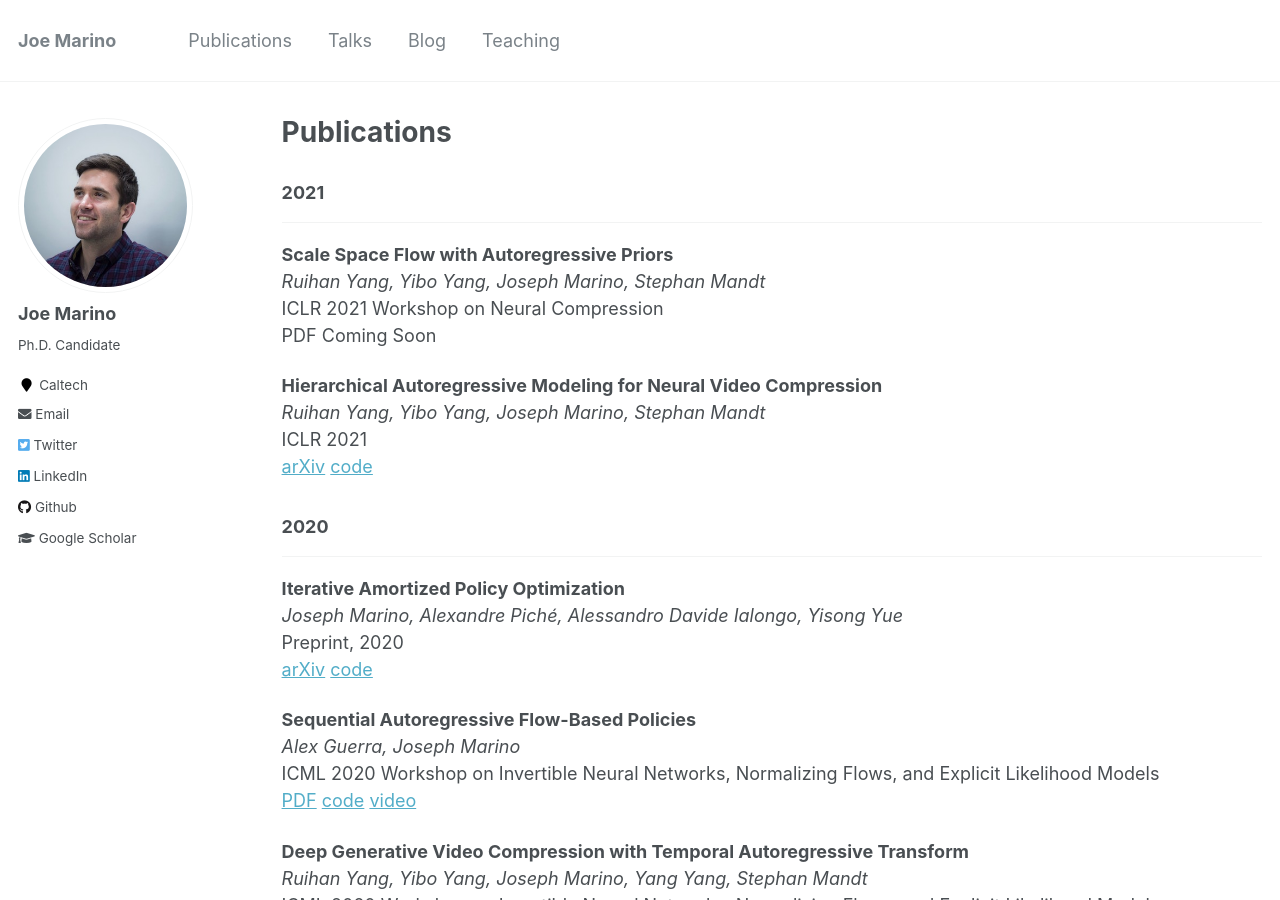
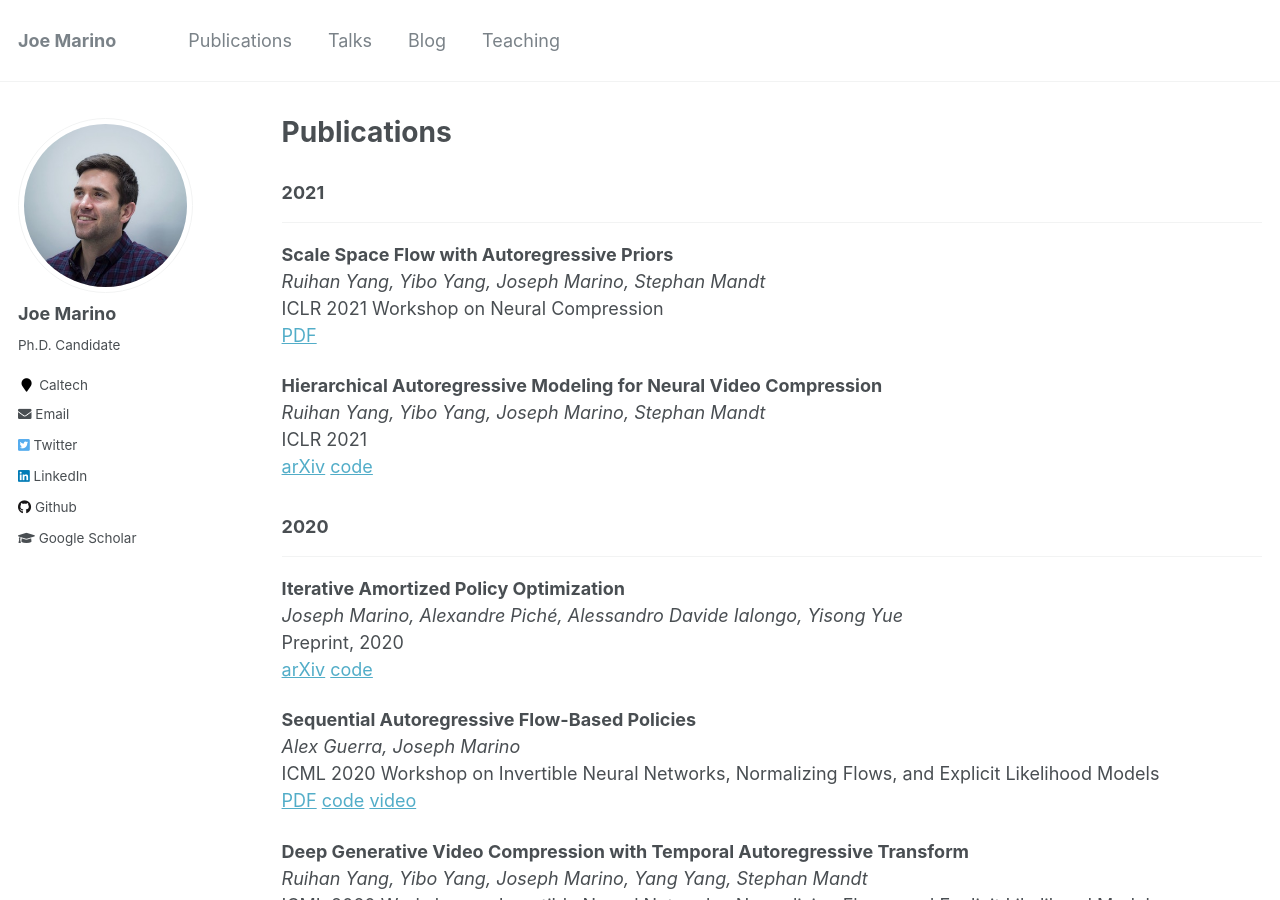
Before and after one commit to joelouismarino/joelouismarino.github.io, a Jekyll site: the page built from _pages/publications.md, in a window 1280 px wide and 900 px high. Built offline with Jekyll 4.4.1, drawn with Linux system fonts in a browser that asks for light colours.

Commit message:
Updating pubs

```diff
--- a/_pages/publications.md
+++ b/_pages/publications.md
@@ -10,7 +10,7 @@ ___
 **Scale Space Flow with Autoregressive Priors**
 *Ruihan Yang, Yibo Yang, Joseph Marino, Stephan Mandt*
 ICLR 2021 Workshop on Neural Compression
-PDF Coming Soon
+[PDF](../files/papers/2021/compression/scale_space_flow_with_autoregressive_priors.pdf)
 
 **Hierarchical Autoregressive Modeling for Neural Video Compression**
 *Ruihan Yang, Yibo Yang, Joseph Marino, Stephan Mandt*
```
Also changed, not shown: 3 other files.
